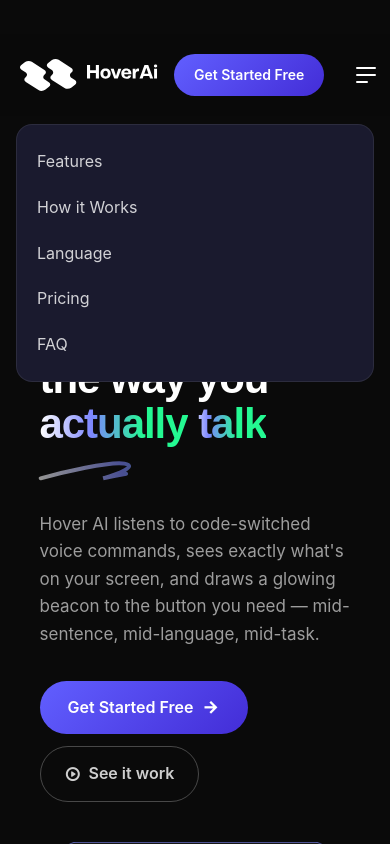
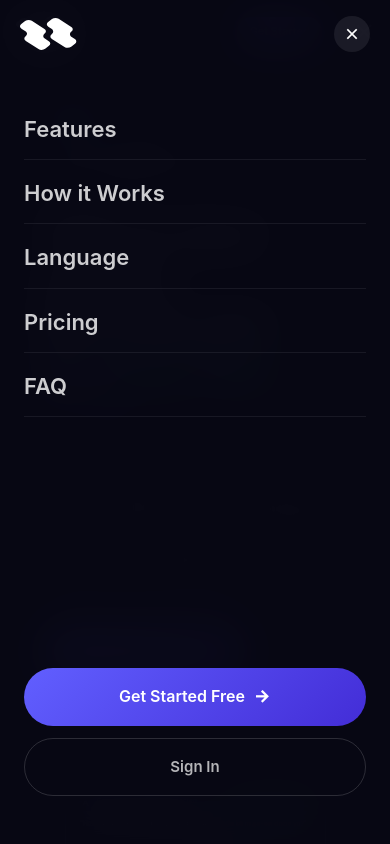
Before and after one commit to TheCodeCheff123/HoverAi, a React (Vite) app in the folder landing_page/: page / in a window 390 px wide. Both pictures are taken after a click on the button "Open menu". Shown: the top 844 px of the page. Built offline with nearby package versions, Linux system fonts and the light colour scheme; a web font is replaced by a local one.

Commit message:
Landing page full responsive

```diff
--- a/landing_page/src/components/Header.tsx
+++ b/landing_page/src/components/Header.tsx
@@ -1,6 +1,8 @@
 import { useState, useEffect } from 'react'
 import { Link } from 'react-router-dom'
+import { motion, AnimatePresence } from 'framer-motion'
 import HoverAiLogo from './Logo'
+import RemixIcon from './RemixIcon'
 
 const NAV_LINKS = [
   { label: 'Features',     href: '#features' },
@@ -17,26 +19,31 @@ const REST_TOP = Math.round((SPACER_H - 52) / 2)
 export default function Header() {
   const [open, setOpen]       = useState(false)
   const [scrolled, setScrolled] = useState(false)
+  const [isMobile, setIsMobile] = useState(() => window.innerWidth < 1024)
 
   useEffect(() => {
-    // "scrolled" = user has moved away from the very top
     const onScroll = () => setScrolled(window.scrollY > 10)
+    const onResize = () => setIsMobile(window.innerWidth < 1024)
     window.addEventListener('scroll', onScroll, { passive: true })
-    return () => window.removeEventListener('scroll', onScroll)
+    window.addEventListener('resize', onResize, { passive: true })
+    return () => {
+      window.removeEventListener('scroll', onScroll)
+      window.removeEventListener('resize', onResize)
+    }
   }, [])
 
   return (
     <header
       className="fixed left-0 right-0 z-50 flex items-center justify-center transition-[top,padding] duration-300 ease-out"
       style={{
-        top:          scrolled ? DOCKED_TOP : REST_TOP,
-        paddingLeft:  scrolled ? 16 : 0,
-        paddingRight: scrolled ? 16 : 0,
+        top:          isMobile ? 0 : (scrolled ? DOCKED_TOP : REST_TOP),
+        paddingLeft:  (!isMobile && scrolled) ? 16 : 0,
+        paddingRight: (!isMobile && scrolled) ? 16 : 0,
       }}
     >
       {/* Pill wrapper */}
       <div
-        className='flex items-center justify-between w-full md:max-w-[90%] p-5 sm:px-6 md:border md:border-[var(--color-brand-400)] transition-[border-radius] duration-300 md:rounded-full'
+        className='flex items-center justify-between w-full lg:max-w-[90%] p-4 sm:p-5 md:px-6 lg:border lg:border-[var(--color-brand-400)] transition-[border-radius] duration-300 lg:rounded-full'
         style={{
           background: 'rgba(10,10,10,0.75)',
           backdropFilter: 'blur(14px) saturate(180%)',
@@ -47,7 +54,7 @@ export default function Header() {
         <HoverAiLogo />
 
         {/* Desktop nav links */}
-        <nav className="hidden md:flex items-center gap-10">
+        <nav className="hidden lg:flex items-center gap-10">
           {NAV_LINKS.map(l => (
             <a
               key={l.label}
@@ -63,49 +70,113 @@ export default function Header() {
         <div className="flex items-center gap-6">
           <a
             href="#pricing"
-            className="hidden md:block text-[15px] text-white/80 hover:text-white transition-colors"
+            className="hidden lg:block text-[15px] text-white/80 hover:text-white transition-colors"
           >
             Sign In
           </a>
           <Link
             to="/signup"
-            className="text-[14px] sm:text-[15px] font-semibold px-5 sm:px-6 py-2.5 rounded-full text-white transition-opacity hover:opacity-90 whitespace-nowrap"
+            className="text-[11px] sm:text-[15px] font-semibold px-3 sm:px-6 py-1.5 sm:py-2.5 rounded-full text-white transition-opacity hover:opacity-90 whitespace-nowrap"
             style={{ background: 'linear-gradient(135deg, #615fff 0%, #432dd7 100%)' }}
           >
-            Get Started Free
+            <span className="sm:hidden">Get Started</span>
+            <span className="hidden sm:inline">Get Started Free</span>
           </Link>
 
-          {/* Mobile hamburger */}
+          {/* Mobile hamburger / close */}
           <button
-            className="md:hidden flex flex-col gap-[5px] ml-2"
+            className="lg:hidden flex flex-col gap-[5px] ml-2 relative w-5 h-5 items-center justify-center"
             onClick={() => setOpen(o => !o)}
-            aria-label="Toggle menu"
+            aria-label={open ? 'Close menu' : 'Open menu'}
           >
-            <span className="w-5 h-0.5 bg-white rounded" />
-            <span className="w-5 h-0.5 bg-white rounded" />
-            <span className="w-3 h-0.5 bg-white rounded" />
+            <motion.span
+              className="absolute w-5 h-0.5 bg-white rounded origin-center"
+              animate={{ rotate: open ? 45 : 0, y: open ? 0 : -4 }}
+              transition={{ duration: 0.22 }}
+            />
+            <motion.span
+              className="absolute w-5 h-0.5 bg-white rounded"
+              animate={{ opacity: open ? 0 : 1, scaleX: open ? 0 : 1 }}
+              transition={{ duration: 0.18 }}
+            />
+            <motion.span
+              className="absolute w-5 h-0.5 bg-white rounded origin-center"
+              animate={{ rotate: open ? -45 : 0, y: open ? 0 : 4 }}
+              transition={{ duration: 0.22 }}
+            />
           </button>
         </div>
       </div>
 
-      {/* Mobile dropdown */}
+      {/* Mobile fullscreen overlay */}
+      <AnimatePresence>
         {open && (
-        <div
-          className="absolute top-full left-0 right-0 mt-2 mx-4 rounded-2xl p-5 flex flex-col gap-3 md:hidden"
-          style={{ background: '#1a1a2e', border: '1px solid rgba(255,255,255,0.08)' }}
+          <motion.div
+            className="fixed inset-0 z-40 flex flex-col md:hidden"
+            style={{ background: 'rgba(8,8,20,0.97)', backdropFilter: 'blur(20px)', WebkitBackdropFilter: 'blur(20px)' }}
+            initial={{ opacity: 0, y: -24 }}
+            animate={{ opacity: 1, y: 0 }}
+            exit={{ opacity: 0, y: -16 }}
+            transition={{ duration: 0.3, ease: [0.22, 1, 0.36, 1] }}
           >
-          {NAV_LINKS.map(l => (
-            <a
+            {/* Top bar mirrors the header */}
+            <div className="flex items-center justify-between px-5 py-4">
+              <HoverAiLogo />
+              <button
+                onClick={() => setOpen(false)}
+                className="flex items-center justify-center w-9 h-9 rounded-full"
+                style={{ background: 'rgba(255,255,255,0.08)' }}
+                aria-label="Close menu"
+              >
+                <RemixIcon name="ri-close-line" size={20} color="#fff" />
+              </button>
+            </div>
+
+            {/* Nav links */}
+            <nav className="flex flex-col px-6 pt-8 gap-1 flex-1">
+              {NAV_LINKS.map((l, i) => (
+                <motion.a
                   key={l.label}
                   href={l.href}
-              className="text-[16px] text-white/80 hover:text-white py-1"
+                  className="text-[22px] font-semibold text-white/80 hover:text-white py-3 border-b border-white/[0.07] transition-colors"
+                  onClick={() => setOpen(false)}
+                  initial={{ opacity: 0, x: -16 }}
+                  animate={{ opacity: 1, x: 0 }}
+                  transition={{ delay: 0.08 + i * 0.05, duration: 0.28, ease: [0.22, 1, 0.36, 1] }}
+                >
+                  {l.label}
+                </motion.a>
+              ))}
+            </nav>
+
+            {/* Bottom CTA */}
+            <motion.div
+              className="px-6 pb-12 pt-6 flex flex-col gap-3"
+              initial={{ opacity: 0, y: 16 }}
+              animate={{ opacity: 1, y: 0 }}
+              transition={{ delay: 0.35, duration: 0.3, ease: [0.22, 1, 0.36, 1] }}
+            >
+              <Link
+                to="/signup"
+                className="w-full flex items-center justify-center gap-2 py-4 rounded-full text-[16px] font-semibold text-white"
+                style={{ background: 'linear-gradient(135deg, #615fff 0%, #432dd7 100%)' }}
                 onClick={() => setOpen(false)}
               >
-              {l.label}
+                Get Started Free
+                <RemixIcon name="ri-arrow-right-line" size={18} color="#fff" />
+              </Link>
+              <a
+                href="#pricing"
+                className="w-full flex items-center justify-center py-4 rounded-full text-[15px] font-semibold text-white/70"
+                style={{ border: '1px solid rgba(255,255,255,0.15)' }}
+                onClick={() => setOpen(false)}
+              >
+                Sign In
               </a>
-          ))}
-        </div>
+            </motion.div>
+          </motion.div>
         )}
+      </AnimatePresence>
     </header>
   )
 }
--- a/landing_page/src/components/Logo.tsx
+++ b/landing_page/src/components/Logo.tsx
@@ -6,7 +6,7 @@ export default function HoverAiLogo() {
 			<path d="M24.4362 10.882C26.3337 12.0978 26.4216 14.1959 24.6324 15.5684C22.7103 17.0427 22.8047 19.2967 24.8432 20.6027L28.7887 23.1305C30.6863 24.3462 30.7741 26.4444 28.9849 27.8168L25.1506 30.758C23.3614 32.1305 20.3726 32.2575 18.4751 31.0418L5.83526 22.9438C3.93769 21.728 3.84985 19.6299 5.63904 18.2574C7.56114 16.7831 7.46676 14.5291 5.42825 13.2231L1.48267 10.6952C-0.414855 9.47949 -0.502734 7.38135 1.28646 6.00891L5.12078 3.06771C6.90997 1.69528 9.89871 1.56825 11.7963 2.78394L24.4362 10.882Z" fill="white"/>
 		</svg>
 
-      <svg className="hidden min-[451px]:block" width="87" height="32" viewBox="0 0 87 23" fill="none" xmlns="http://www.w3.org/2000/svg" aria-label="HoverAi" style={{ display: 'block', marginTop: 2 }}>
+      <svg className="hidden min-[451px]:block" width="87" height="32" viewBox="0 0 87 23" fill="none" xmlns="http://www.w3.org/2000/svg" aria-label="HoverAi" style={{ marginTop: 2 }}>
 		<path d="M70.0273 14.0531H67.1019V4.18724H70.0273V14.0531ZM68.5551 2.94446C67.5035 2.94446 66.9108 2.3135 66.9108 1.47223C66.9108 0.63096 67.5035 7.62939e-06 68.5551 7.62939e-06C69.6258 7.62939e-06 70.2185 0.63096 70.2185 1.47223C70.2185 2.3135 69.6258 2.94446 68.5551 2.94446Z" fill="white"/>
 		<path d="M66.1912 14.0531H63.0365L62.1569 11.5292H56.5357L55.6562 14.0531H52.5014L57.4535 0.439758H61.2392L66.1912 14.0531ZM61.4113 9.1775L59.3463 3.19301L57.2814 9.1775H61.4113Z" fill="white"/>
 		<path d="M48.6109 14.0531H45.6855V4.18724H48.4579V6.30953C48.955 4.58875 49.8154 4.0534 51.1155 4.0534C51.3832 4.0534 51.8421 4.11076 52.0333 4.18724V6.73017L51.0008 6.71105C49.5477 6.71105 48.6109 7.74352 48.6109 9.54078V14.0531Z" fill="white"/>
--- a/landing_page/src/pages/LandingPage.tsx
+++ b/landing_page/src/pages/LandingPage.tsx
@@ -180,12 +180,12 @@ export default function LandingPage() {
 
 	  <section id="home">
 		{/* header handler */}
-		<div className='h-[120px] w-full'>
+		<div className=' h-16 sm:h-30 w-full'>
 		<Header />
 		</div>
 
 		{/* hero and picture handler */}
-		<div className="w-full max-w-[90%] mx-auto px-5 sm:px-8 pt-10 grid grid-cols-1 md:grid-cols-[1fr_1fr] gap-10 items-start">
+		<div className="w-full max-w-[90%] mx-auto px-5 sm:px-8 pt-10 grid grid-cols-1 md:grid-cols-[1fr_1fr] gap-10 items-center">
 
 			<div>
 			{/* Social proof */}
@@ -324,11 +324,11 @@ export default function LandingPage() {
 			transition={{ duration: 0.7, delay: 0.32, ease: EASE }}
 			>
 			<img
-				src={hero}
-				alt="Hover AI screen guidance demo"
-				className="w-full object-contain"
-				style={{ maxHeight: 'calc(100vh - 220px)' }}
-			/>
+					src={hero}
+					alt="Hover AI screen guidance demo"
+					className="w-full object-contain md:max-h-[calc(100vh-220px)]"
+					style={{ maxHeight: undefined }}
+				/>
 			</motion.div>
 		</div>
 
@@ -530,7 +530,7 @@ export default function LandingPage() {
         </div>
       </section>
 
-      <section id="faq" className="w-full max-w-[50%] mx-auto px-5 sm:px-8 py-24">
+      <section id="faq" className="w-full max-w-[90%] lg:max-w-[50%] mx-auto px-5 sm:px-8 py-24">
         <FadeUp>
           <p className="text-[14px] font-bold tracking-widest uppercase mb-3" style={{ color: '#615fff' }}>
             FAQ
@@ -638,21 +638,21 @@ function MarqueeRow({ items, reverse }: { items: typeof TOOLS; reverse: boolean
   const repeated = [...items, ...items, ...items, ...items]
   return (
     <div
-      className="relative overflow-hidden py-5"
+      className="relative overflow-hidden py-3 sm:py-5"
       style={{
         maskImage: 'linear-gradient(to right, transparent 0%, black 8%, black 92%, transparent 100%)',
         WebkitMaskImage: 'linear-gradient(to right, transparent 0%, black 8%, black 92%, transparent 100%)',
       }}
     >
-      <div className={`${reverse ? 'animate-marquee-reverse' : 'animate-marquee'} flex gap-12`}>
+      <div className={`${reverse ? 'animate-marquee-reverse' : 'animate-marquee'} flex gap-7 sm:gap-12`}>
         {repeated.map((tool, i) =>
           tool.logo ? (
             <div
               key={`${tool.name}-${i}`}
-              className="flex items-center gap-3 shrink-0 opacity-50 hover:opacity-100 transition-opacity"
+              className="flex items-center gap-2 sm:gap-3 shrink-0 opacity-50 hover:opacity-100 transition-opacity"
             >
-              <img src={tool.logo} alt={tool.name} className="h-9 sm:h-11 w-auto object-contain" />
-                  <span className="text-[16px] text-white/70 whitespace-nowrap">{tool.name}</span>
+              <img src={tool.logo} alt={tool.name} className="h-5 sm:h-11 w-auto object-contain" />
+              <span className="text-[13px] sm:text-[16px] text-white/70 whitespace-nowrap">{tool.name}</span>
             </div>
           ) : null,
         )}
```
Also changed, not shown: landing_page/src/components/LandingFooter.tsx (+5 -5 lines), landing_page/src/index.css (+10 -0 lines), landing_page/vite.config.ts (+6 -6 lines). Lines whose indentation alone changed are shown as unchanged.
